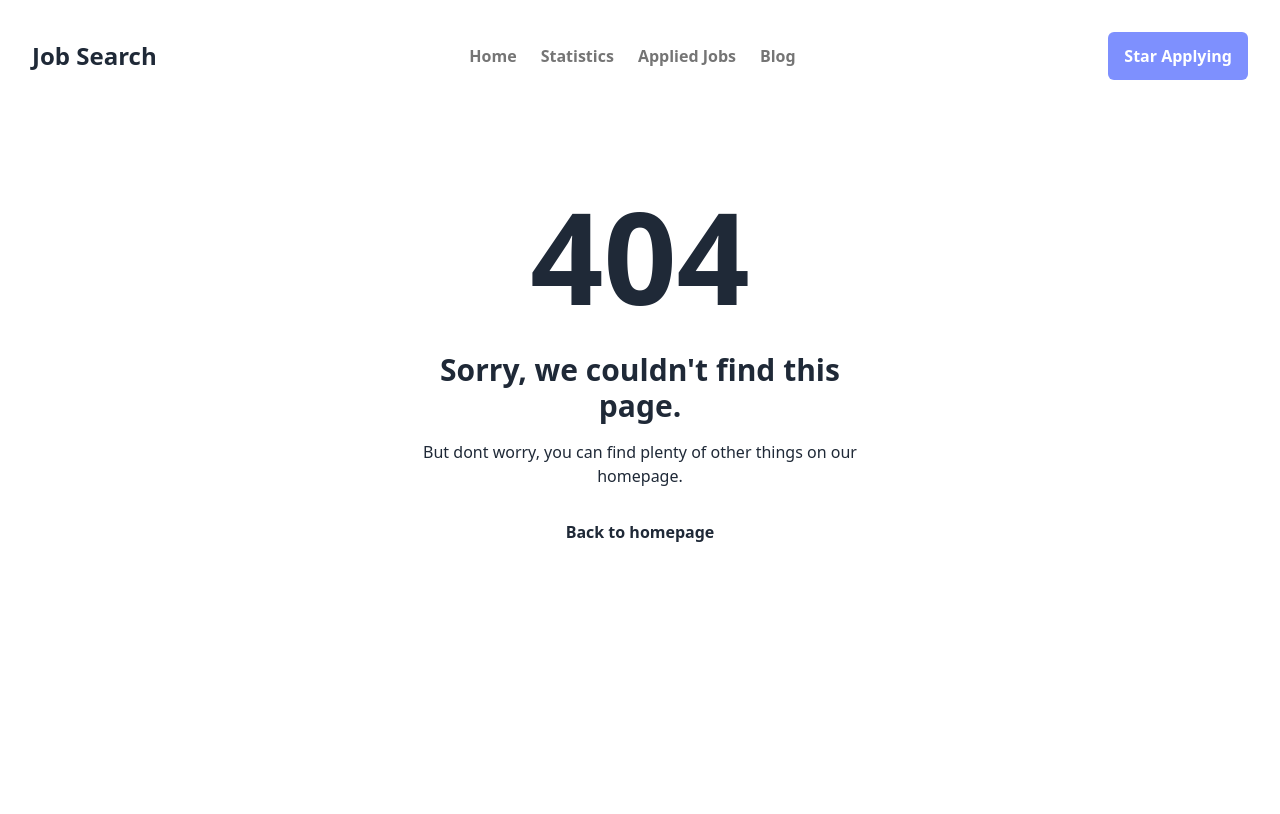
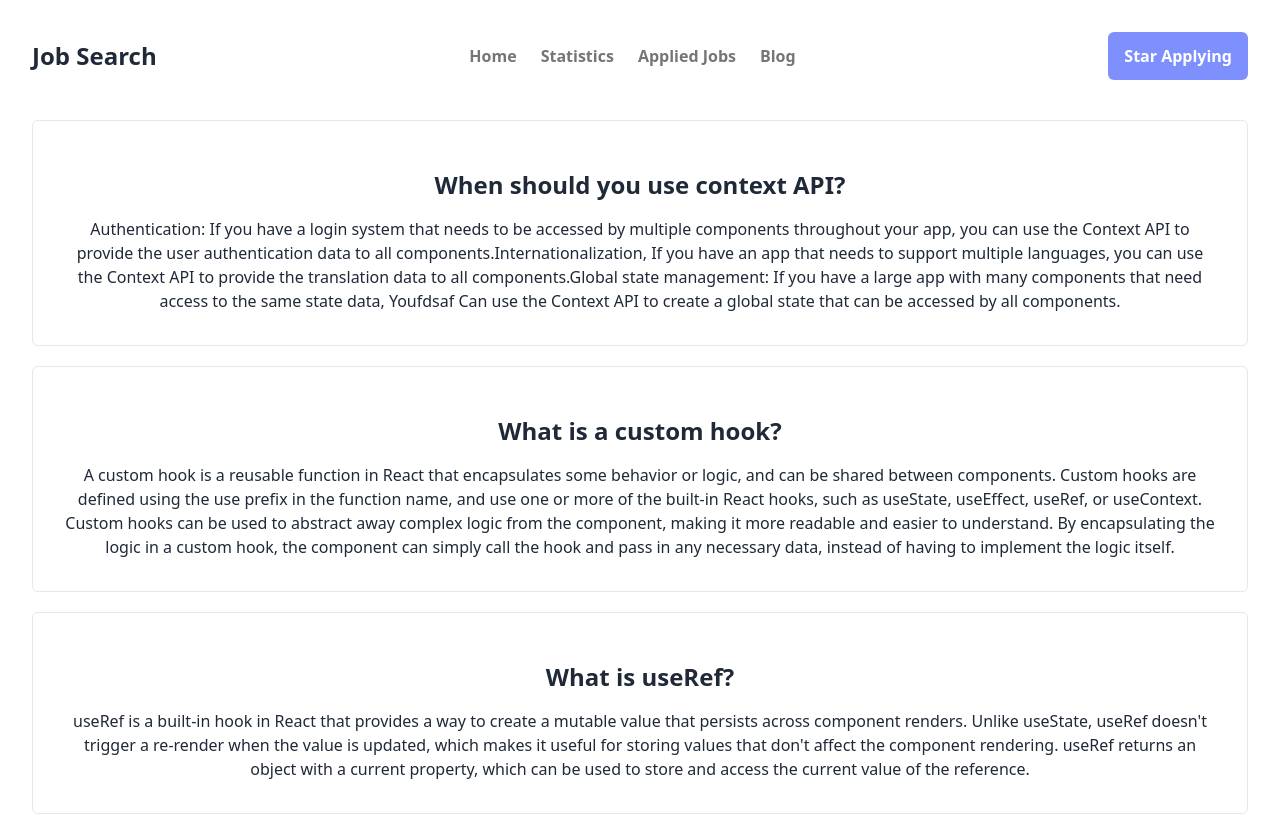
Before and after one commit to Rashed967/career-hub, a React (Vite) app: page /blog in a window 1280 px wide. Before the commit this address had no page. Shown: the top 814 px of the page. Built offline with nearby package versions, Linux system fonts and the light colour scheme.

Commit message:
aded some code

```diff
--- /dev/null
+++ b/public/blog.json
@@ -0,0 +1,22 @@
+[
+    {
+      "id": 1,
+      "title": "When should you use context API?",
+      "description" : "Authentication: If you have a login system that needs to be accessed by multiple components throughout your app, you can use the Context API to provide the user authentication data to all components.Internationalization, If you have an app that needs to support multiple languages, you can use the Context API to provide the translation data to all components.Global state management: If you have a large app with many components that need access to the same state data, Youfdsaf Can use the Context API to create a global state that can be accessed by all components."
+    },
+    {
+      "id": 2,
+      "title": "What is a custom hook?",
+      "description": "A custom hook is a reusable function in React that encapsulates some behavior or logic, and can be shared between components. Custom hooks are defined using the use prefix in the function name, and use one or more of the built-in React hooks, such as useState, useEffect, useRef, or useContext. Custom hooks can be used to abstract away complex logic from the component, making it more readable and easier to understand. By encapsulating the logic in a custom hook, the component can simply call the hook and pass in any necessary data, instead of having to implement the logic itself."
+    },
+    {
+      "id": 3,
+      "title": "What is useRef?",
+      "description": "useRef is a built-in hook in React that provides a way to create a mutable value that persists across component renders. Unlike useState, useRef doesn't trigger a re-render when the value is updated, which makes it useful for storing values that don't affect the component rendering. useRef returns an object with a current property, which can be used to store and access the current value of the reference."
+    },
+    {
+      "id": 4,
+      "title": "What is useMemo?",
+      "description": "useMemo is a built-in hook in React that allows you to memoize expensive computations so that they're only recalculated when necessary. The useMemo hook takes two arguments: a function that performs the computation, and an array of dependencies that trigger the computation when they change. When the dependencies change, useMemo will recompute the value and return it. Otherwise, it will return the cached value from the previous render."
+    }
+  ]
--- /dev/null
+++ b/src/components/Blog/Blog.jsx
@@ -0,0 +1,20 @@
+import React from 'react';
+import { useLoaderData } from 'react-router-dom';
+import Post from '../Post/Post';
+
+const Blog = () => {
+    const blogs = useLoaderData()
+
+    return (
+        <div className='mt-10'>
+           {
+            blogs.map(post => <Post
+            key={post.id}
+            post={post}
+            ></Post>)
+           }
+        </div>
+    );
+};
+
+export default Blog;
--- a/src/components/Header/Header.jsx
+++ b/src/components/Header/Header.jsx
@@ -6,10 +6,10 @@ const Header = () => {
         <div className='flex justify-between mb-4 items-center '>
             <h2 className='font-bold text-2xl'><Link to="/">Job Search</Link></h2>
             <nav className='space-x-6 text-[#757575] font-semibold'>
-                <Link to="home">Home</Link>
+                <Link to="/">Home</Link>
                 <Link to="statistics">Statistics</Link>
                 <Link to="applied-jobs">Applied Jobs</Link>
-                <Link to="Blog">Blog</Link>
+                <Link to="blog">Blog</Link>
              </nav>
              <button className='rounded-md text-white font-semibold py-3 px-4 bg-[#7E90FE]'>Star Applying</button>
         </div>
--- a/src/components/Home/Home.jsx
+++ b/src/components/Home/Home.jsx
@@ -1,33 +1,38 @@
-import React, { useEffect, useState } from 'react';
+import React, { createContext, useEffect, useState } from 'react';
 import Banner from '../Banner/Banner';
 import { useLoaderData } from 'react-router-dom';
 import Categories from '../Categories/Categories';
 import Jobs from '../Jobs/Jobs';
 
+export const JobContex = createContext('')
 
 const Home = () => {
     const categories = useLoaderData()
+
     const [jobs, setJobs ] = useState([])
 
     useEffect(() => {
         fetch('jobs.json')
         .then(res => res.json())
-        .then(data => setJobs(data))
+        .then(data => setJobs(data.slice(0, 4)))
     },[])
 
 
 
 
     return (
-        <div>
+       <JobContex.Provider value="Hello, how are you">
+         <div>
             <Banner></Banner>
             <Categories
             categories={categories}
             ></Categories>
             <Jobs
             jobs={jobs}
+            showAll={showAll}
             ></Jobs>
         </div>
+       </JobContex.Provider>
     );
 };
 
--- a/src/components/Job/Job.jsx
+++ b/src/components/Job/Job.jsx
@@ -15,6 +15,7 @@ const Job = ({job}) => {
         fulltime_or_parttime,
         salary,
         experiences,
+        id,
 
     } = job
     return (
@@ -33,7 +34,7 @@ const Job = ({job}) => {
     <span><FontAwesomeIcon icon={faDollar} /> Salary : {salary}</span>
     </div>
     <div className="card-actions justify-end">
-    <Link  to="job-details">
+    <Link  to={`/job-details/${id}`}>
     <button  className='rounded-md text-white font-semibold py-3 px-4 bg-[#7E90FE]'>View Details</button>
     </Link>
     </div>
--- a/src/components/JobDetail/JobDetail.jsx
+++ b/src/components/JobDetail/JobDetail.jsx
@@ -1,6 +1,8 @@
-import React from 'react';
+import React, { useContext } from 'react';
+
 
 const JobDetail = () => {
+
     return (
         <div>
             <h2>Hello from job detial</h2>
--- a/src/components/JobDetails/JobDetails.jsx
+++ b/src/components/JobDetails/JobDetails.jsx
@@ -1,8 +1,20 @@
-import React from 'react';
-import { useLoaderData } from 'react-router-dom';
+import React, { useEffect, useState } from 'react';
+import { useLoaderData, useParams } from 'react-router-dom';
 import JobDetail from '../JobDetail/JobDetail';
+import { JobContex } from '../Home/Home';
+import jobs from '../../../public/jobs.json'
+
 
 const JobDetails = () => {
+    const [job, setJob] = useState(null);
+  const { id } = useParams();
+console.log(id)
+
+  useEffect(() => {
+    const job = jobs.find(job => job.id === Number(id));
+    setJob(job);
+    console.log(job)
+  }, [id]);
 
 
     return (
--- a/src/components/Jobs/Jobs.jsx
+++ b/src/components/Jobs/Jobs.jsx
@@ -1,7 +1,7 @@
 import React from 'react';
 import Job from '../Job/Job';
 
-const Jobs = ({jobs}) => {
+const Jobs = ({jobs, showAll}) => {
 
     return (
         <>
@@ -15,7 +15,7 @@ const Jobs = ({jobs}) => {
                 ></Job>)
             }
         </div>
-            <button className='rounded-md text-white font-semibold py-3 px-4 bg-[#7E90FE]'>See All Jobs</button>
+            <button onClick={() => showAll(true)} className='rounded-md text-white font-semibold py-3 px-4 bg-[#7E90FE]'>See All Jobs</button>
         </>
     );
 };
--- /dev/null
+++ b/src/components/Post/Post.jsx
@@ -0,0 +1,13 @@
+import React from 'react';
+
+const Post = ({post}) => {
+    const {title, description} = post
+    return (
+        <div className='p-8 border rounded-md my-5'>
+            <h3 className='text-2xl font-semibold my-4'>{title}</h3>
+            <p>{description}</p>
+        </div>
+    );
+};
+
+export default Post;
--- a/src/components/Statistics/Statistics.jsx
+++ b/src/components/Statistics/Statistics.jsx
@@ -11,6 +11,8 @@ import {
     Tooltip,
   } from 'recharts'
 
+  import { useContext } from "react";
+import { JobContex } from '../Home/Home';
 
   const data = [
     {
@@ -66,6 +68,9 @@ import {
 
 
 const Statistics = () => {
+  const jobs = useContext(JobContex)
+  console.log(jobs)
+
     return (
         <div className='mt-9 flex justify-center'>
             <ComposedChart className='w-3/4' width={700} height={250} data={data}>
--- a/src/main.jsx
+++ b/src/main.jsx
@@ -11,6 +11,7 @@ import Home from './components/Home/Home';
 import JobDetails from './components/JobDetails/JobDetails';
 import Statistics from './components/Statistics/Statistics';
 import ErrorPage from './components/ErrorPage/ErrorPage';
+import Blog from './components/Blog/Blog';
 
 
 const router = createBrowserRouter([
@@ -28,8 +29,14 @@ const router = createBrowserRouter([
         element : <Statistics></Statistics>
       },
       {
-        path : "job-details",
+        path : "job-details/:jobId",
         element : <JobDetails></JobDetails>,
+        loader : ({params}) => fetch('jobs.josn')
+      },
+      {
+        path : "blog",
+        element : <Blog></Blog>,
+        loader : () => fetch('blog.json')
       },
       {
         path : "*",
```
